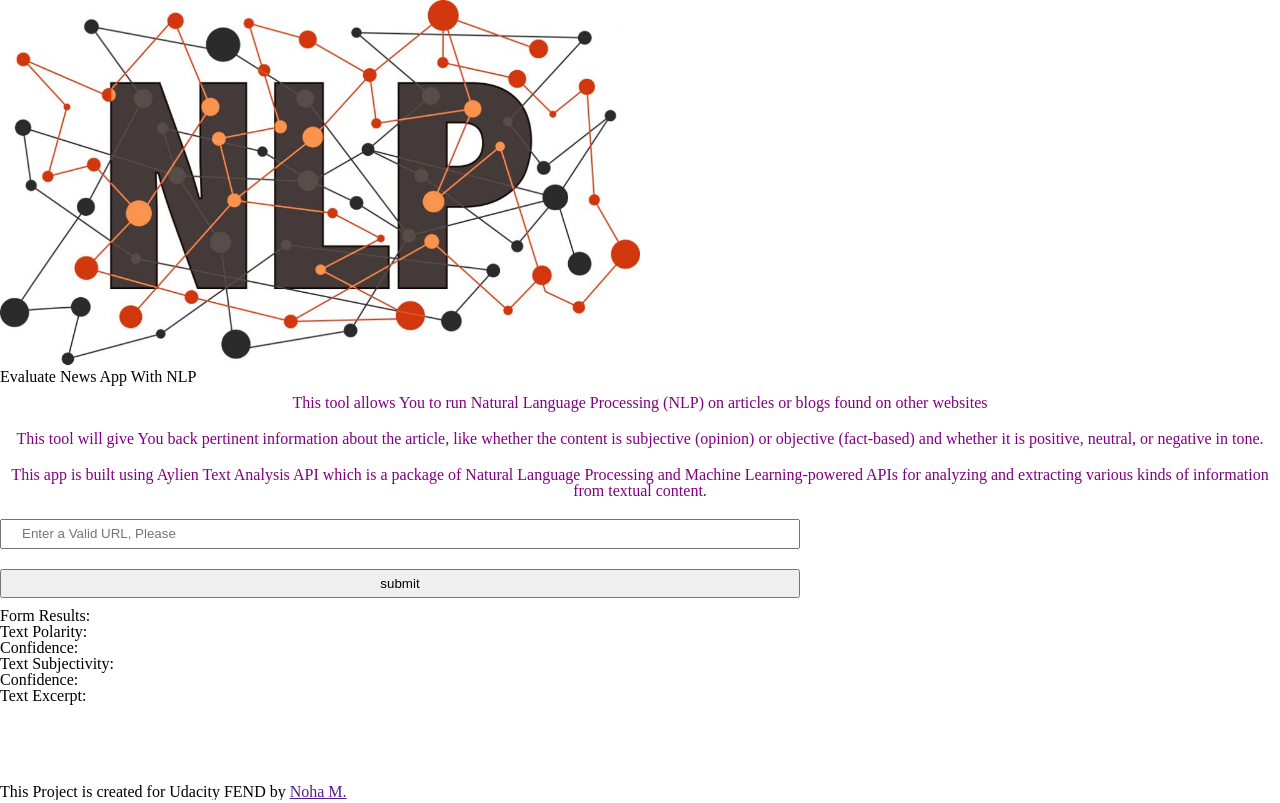
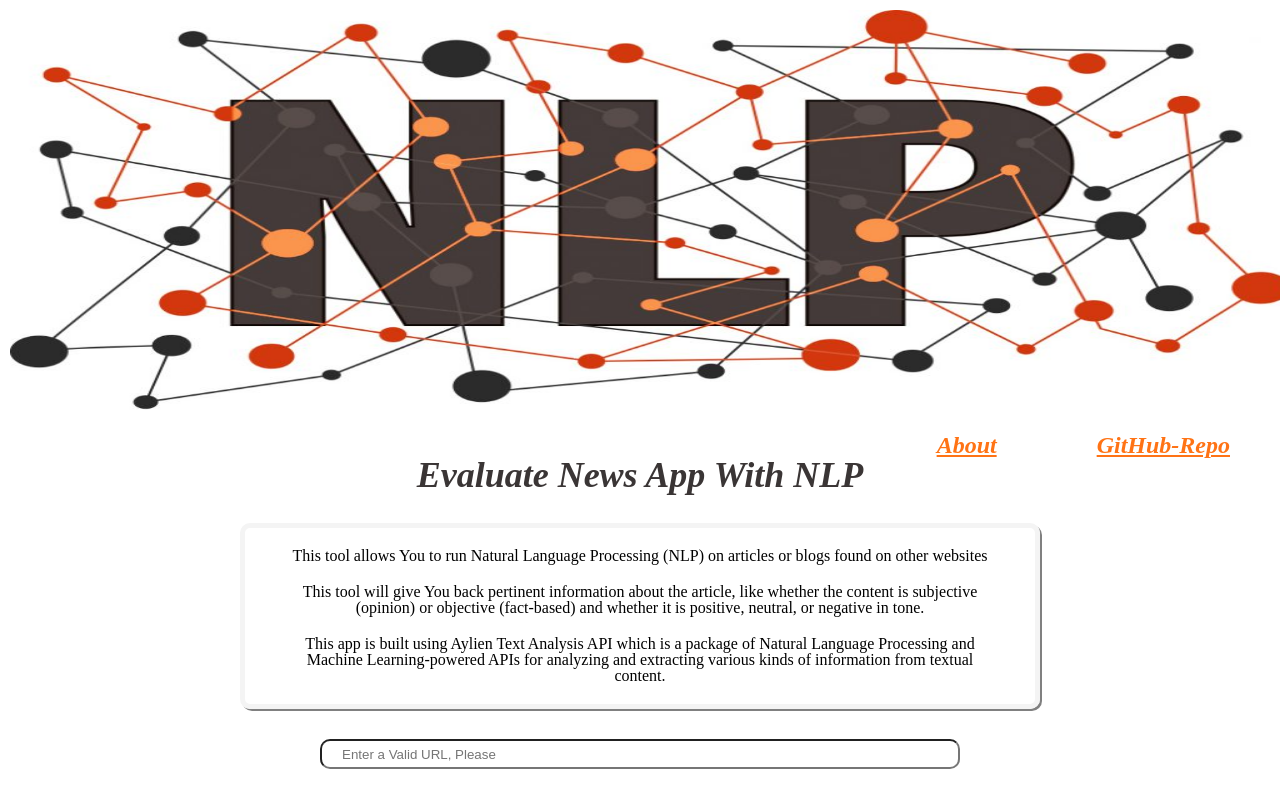
Before and after one commit to lucyvt/Udacity-Front-End-Development-Nanodegree-projects, a website built with webpack: page evaluate-news-nlp- Project 4/src/client/views/index.html in a window 1280 px wide. Shown: the top 803 px of the page. Built offline with nearby package versions, Linux system fonts and the light colour scheme.

Commit message:
edit scss files & fix some error on client/js files

```diff
--- a/evaluate-news-nlp- Project 4/package.json
+++ b/evaluate-news-nlp- Project 4/package.json
@@ -31,6 +31,7 @@
     "@babel/preset-env": "^7.8.7",
     "babel-loader": "^8.0.6",
     "clean-webpack-plugin": "^3.0.0",
+    "copy-webpack-plugin": "^5.1.1",
     "css-loader": "^3.4.2",
     "file-loader": "^5.1.0",
     "html-webpack-plugin": "^3.2.0",
--- a/evaluate-news-nlp- Project 4/src/client/index.js
+++ b/evaluate-news-nlp- Project 4/src/client/index.js
@@ -8,6 +8,7 @@ import './styles/footer.scss'
 import './styles/form.scss'
 import './styles/header.scss'
 import './styles/resets.scss'
+import './styles/results.scss'
 
 export {
     isValidURL,
--- a/evaluate-news-nlp- Project 4/src/client/js/formHandler.js
+++ b/evaluate-news-nlp- Project 4/src/client/js/formHandler.js
@@ -18,8 +18,15 @@ function handleSubmit(event) {
                 credentials:'same-origin',
                 body: JSON.stringify(data)
             });
-            try {
 
+            if(response) {
+                try {
+                    a = JSON.parse(response);
+                } catch(e) {
+                    alert(e); // error in the above string (in this case, yes)!
+                }
+            }
+            /*try {
 
                 const newData = await response.json();
 
@@ -28,18 +35,20 @@ function handleSubmit(event) {
             } catch(error) {
                 console.log('error in sending data');
             };
+            */
         };
 
 
-        analyzeData('/article', {url: json_url})
+        analyzeData('http://localhost:3000/article', {url: json_url})
+
 
         .then( (response) => {
 
-            document.querySelector('section.url-results #polarity').innerHTML = response.polarity;
-            document.querySelector('section.url-results #subjectivity').innerHTML = response.subjectivity;
-            document.querySelector('section.url-results #polarity_confidence').innerHTML = response.polarity_confidence;
-            document.querySelector('section.url-results #subjectivity_confidence').innerHTML = response.subjectivity_confidence;
-            document.querySelector('section.url-results #excerpt').innerHTML = response.text;
+            document.querySelector('section.url-results #polarity').innerHTML = res.polarity || ""
+            document.querySelector('section.url-results #subjectivity').innerHTML = res.subjectivity || ""
+            document.querySelector('section.url-results #polarity_confidence').innerHTML = res.polarity_confidence || ""
+            document.querySelector('section.url-results #subjectivity_confidence').innerHTML = res.subjectivity_confidence  || ""
+            document.querySelector('section.url-results #excerpt').innerHTML = res.text || ""
         })
 
 
--- a/evaluate-news-nlp- Project 4/src/client/styles/base.scss
+++ b/evaluate-news-nlp- Project 4/src/client/styles/base.scss
@@ -1,3 +1,4 @@
+
 body {
     display: flex;
     flex-direction: column;
@@ -11,4 +12,5 @@ main {
 section {
     max-width: 800px;
     margin: 50px auto;
+
 }
--- a/evaluate-news-nlp- Project 4/src/client/styles/footer.scss
+++ b/evaluate-news-nlp- Project 4/src/client/styles/footer.scss
@@ -0,0 +1,5 @@
+footer {
+    text-align: right;
+    padding: 10px;
+    margin: 20px 0 0 0;
+}
--- a/evaluate-news-nlp- Project 4/src/client/styles/form.scss
+++ b/evaluate-news-nlp- Project 4/src/client/styles/form.scss
@@ -1,20 +1,67 @@
-form {
-    border: 1px solid #545454;
-    border-radius: 3px;
-    padding: 40px;
+main h1 {
+
+    text-align: center;
+    color: #3a3535;
+    padding-bottom: 30px;
+    font-size: 36px;
+    font-weight: 700;
+    font-style: italic;
+
 }
 
-input {
-    padding: 5px 20px;
-    width: 100%;
-    line-height: 16px;
-    margin: 10px 0;
+.intro-sec {
+
+
+    border-style: solid;
+    border-color: #f4f4f4;
+    border-width: thick;
+    border-radius: 10px;
+    box-shadow: 2px 2px grey;
+    width: 70%;
+    margin: 0 auto;
+    text-align: center;
+    padding: 10px;
 }
-
 .intro {
 
     text-align: center;
     font-size: 16px;
-    color: purple;
-    padding: 10px 0 10px  0;
+    padding: 10px 25px;
+
+
 }
+form {
+//    border: 1px solid #545454;
+//    border-radius: 3px;
+    padding: 40px;
+    display: flex;
+    flex-direction: column;
+}
+
+input:nth-of-type(1) {
+
+    width: 50%;
+    padding: 5px 20px;
+
+    line-height: 16px;
+    margin: 30px auto;
+    border-radius: 10px;
+    height: 30px;
+}
+
+input:nth-of-type(2) {
+
+    width: 30%;
+    padding: 5px 20px;
+    line-height: 16px;
+    margin: 30px auto;
+    border-radius: 10px;
+    height: 50px;
+    cursor: pointer;
+    background-color: #ff7315;
+    border-color: #f4f4f4;
+    box-shadow: 5px 5px #f7f7f7;
+    color: #f4f4f4;
+    font-size: 22px;
+    font-weight: 800;
+}
--- a/evaluate-news-nlp- Project 4/src/client/styles/header.scss
+++ b/evaluate-news-nlp- Project 4/src/client/styles/header.scss
@@ -1,10 +1,41 @@
 header {
     display: flex;
+    flex-direction: column-reverse;
     justify-content: space-between;
     padding: 10px 40px;
+    text-align: center;
 }
 
-.logo {
-    width: 50%;
-    height: 50%;
+.nav-bar {
+
+    nav {
+
+
+        display: flex;
+        list-style: none;
+        justify-content: flex-end;
+
+        li {
+            padding: 0 50px;
+            font-size: 24px;
+
+            a {
+
+                text-decoration: underline;
+                color: #ff7315;
+                font-weight: 900;
+                font-style: italic;
+            }
+        }
+
+    }
+
 }
+
+.logo{
+
+     width: 100%;
+    height: 100%;
+    margin: 10px 10px 20px 10px;
+    height: 400px;
+}
--- /dev/null
+++ b/evaluate-news-nlp- Project 4/src/client/styles/results.scss
@@ -0,0 +1,32 @@
+.url-results {
+    border-style: solid;
+    border-color: #f4f4f4;
+    background-color: #f4f4f4;
+    box-shadow: 5px 5px grey;
+    width: 60%;
+    margin: 0 auto;
+    padding: 15px;
+    text-align: center;
+    border-radius: 5px;
+
+    strong {
+
+        font-size: 30px;
+        text-decoration: underline;
+    }
+
+    ul {
+
+        list-style: none;
+
+        li {
+            h3 {
+                color: #ff7315;
+            }
+            p {
+                color: #3a3535;
+            }
+        }
+    }
+
+}
--- a/evaluate-news-nlp- Project 4/src/client/views/index.html
+++ b/evaluate-news-nlp- Project 4/src/client/views/index.html
@@ -9,31 +9,38 @@
     <body>
 
         <header>
-            <div class="">
-                <img class="logo" src="/src/client/styles/NLP_logo-1024x585.jpg" />
+            <div class="logo-container">
+                <img class="logo" src="images/NLP_logo-1024x585.jpg" />
             </div>
-            <!-- <div class="">
-                navigation
-            </div> -->
+             <div class="nav-bar">
+                <nav>
+                    <li><a href='#about'>About</a></li>
+                    <li><a href='https://github.com/NohaaAa/Udacity-Front-End-Development-Nanodegree-projects/tree/master/evaluate-news-nlp-%20Project%204' target="_blank">GitHub-Repo</a></li>
+
+                 </nav>
+            </div>
         </header>
 
         <main>
 
             <h1>Evaluate News App With NLP</h1>
-
-            <p class="intro">This tool allows You to run Natural Language
+            <section id="about" class="intro-sec">
+                <p class="intro para-1">This tool allows You to run Natural Language
                 Processing (NLP) on articles or blogs found on other websites</p>
 
-            <p class="intro"> This tool will give You back pertinent information about the article, like whether the content is subjective (opinion) or objective (fact-based) and whether it is positive, neutral, or negative in tone.</p>
+                <p class="intro para-2"> This tool will give You back pertinent information about the article, like whether the content is subjective (opinion) or objective (fact-based) and whether it is positive, neutral, or negative in tone.</p>
 
-            <p class="intro">This app is built using Aylien Text Analysis API which is a package of Natural Language Processing and Machine Learning-powered APIs for analyzing and extracting various kinds of information from textual content.</p>
+                <p class="intro para-3">This app is built using Aylien Text Analysis API which is a package of Natural Language Processing and Machine Learning-powered APIs for analyzing and extracting various kinds of information from textual content.</p>
+           </section>
 
-            <section>
+
                 <form class="" onsubmit="return Client.handleSubmit(event)">
+
                     <input id="url" type="url" name="article_url" value="" placeholder="Enter a Valid URL, Please">
+
                     <input type="submit" name="" value="submit" onclick="return Client.handleSubmit(event)" onsubmit="return Client.handleSubmit(event)">
                 </form>
-            <section>
+
 
                 <section class="url-results">
                     <strong>Form Results:</strong>
--- a/evaluate-news-nlp- Project 4/webpack.dev.js
+++ b/evaluate-news-nlp- Project 4/webpack.dev.js
@@ -3,6 +3,7 @@ const webpack = require('webpack')
 const HtmlWebPackPlugin = require("html-webpack-plugin")
 const { CleanWebpackPlugin } = require('clean-webpack-plugin')
 const BundleAnalyzerPlugin = require('webpack-bundle-analyzer').BundleAnalyzerPlugin;
+const CopyWebpackPlugin = require('copy-webpack-plugin');
 
 module.exports = {
     entry: './src/client/index.js',
@@ -47,6 +48,9 @@ module.exports = {
             // Automatically remove all unused webpack assets on rebuild
             cleanStaleWebpackAssets: true,
             protectWebpackAssets: false
-        })
+        }),
+        new CopyWebpackPlugin([
+            {from:'src/client/views/images',to:'images'}
+        ]),
     ]
 }
--- a/evaluate-news-nlp- Project 4/webpack.prod.js
+++ b/evaluate-news-nlp- Project 4/webpack.prod.js
@@ -6,6 +6,7 @@ const TerserPlugin = require('terser-webpack-plugin')
 const OptimizeCSSAssetsPlugin = require('optimize-css-assets-webpack-plugin');
 const WorkboxPlugin = require('workbox-webpack-plugin');
 const { CleanWebpackPlugin } = require('clean-webpack-plugin')
+const CopyWebpackPlugin = require('copy-webpack-plugin');
 
 module.exports = {
     entry: './src/client/index.js',
@@ -44,6 +45,9 @@ module.exports = {
         new WorkboxPlugin.GenerateSW({
             clientsClaim: true,
             skipWaiting: true
-        })
+        }),
+        new CopyWebpackPlugin([
+            {from:'src/client/views/images',to:'images'}
+        ]),
     ]
 }
```
Also changed, not shown: evaluate-news-nlp- Project 4/README.md, evaluate-news-nlp- Project 4/src/client/views/images/NLP_logo-1024x585.jpg (renamed from evaluate-news-nlp- Project 4/src/client/styles/NLP_logo-1024x585.jpg), 1 other file.
